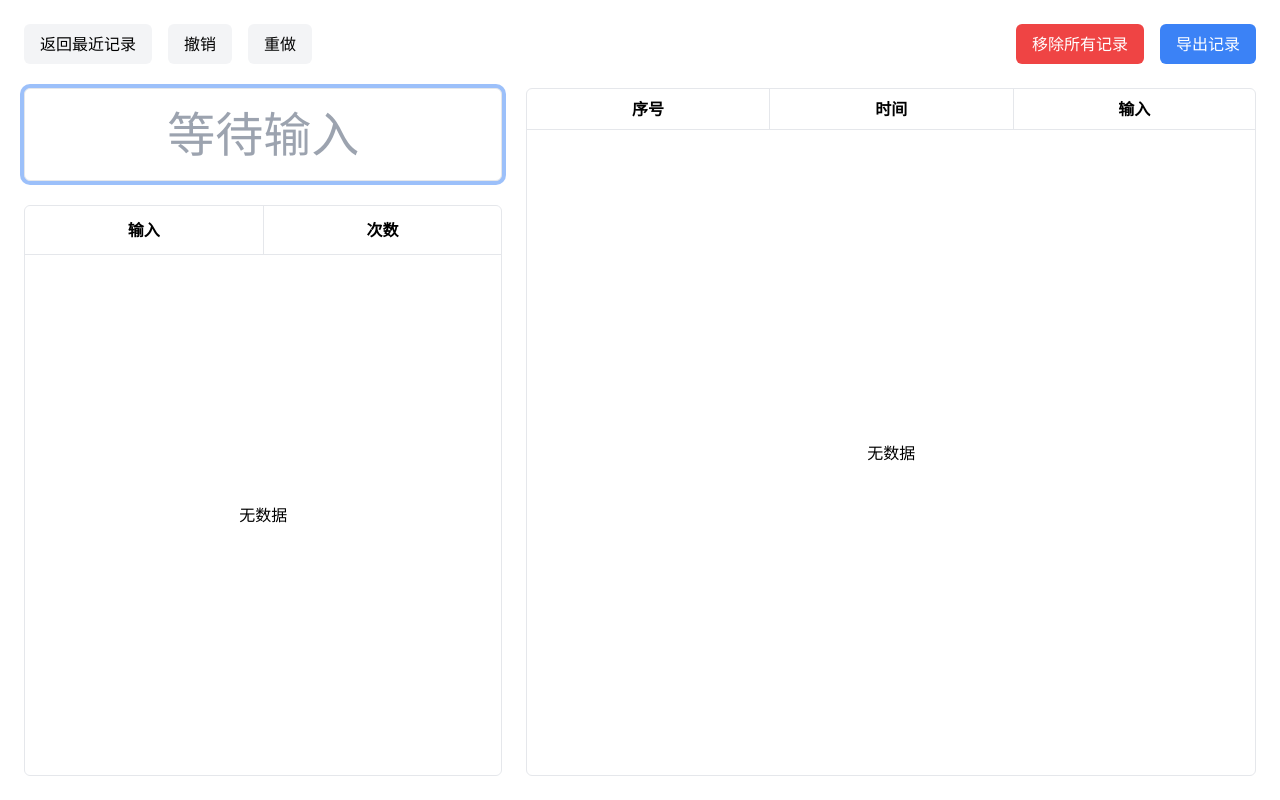
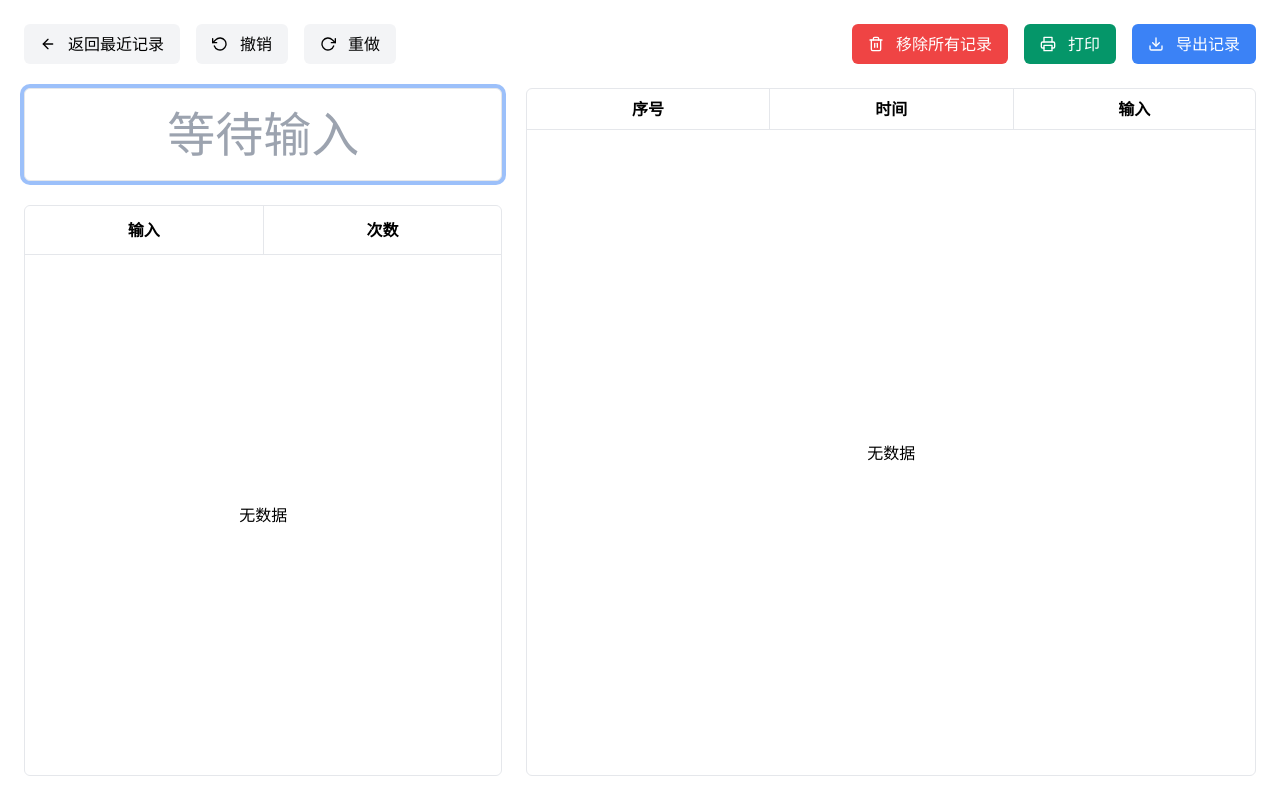
Before and after one commit to Lifeni/what-to-count, a React (Vite) app: page / in a window 1280 px wide. Both pictures are taken after a click on the button "新建记录". Built offline with nearby package versions, Linux system fonts and the light colour scheme.

Commit message:
添加部分按钮及图标

```diff
--- a/package.json
+++ b/package.json
@@ -43,6 +43,7 @@
     "dayjs": "^1.10.6",
     "electron-log": "^4.4.0",
     "electron-store": "^8.0.0",
-    "localforage": "^1.9.0"
+    "localforage": "^1.9.0",
+    "react-icons": "^4.2.0"
   }
 }
--- a/src/renderer/App.tsx
+++ b/src/renderer/App.tsx
@@ -1,18 +1,20 @@
-import React, { createContext, useState } from 'react'
+import React, { createContext, Dispatch, SetStateAction, useState } from 'react'
 import Count from './views/Count'
 import Start from './views/Start'
+
+export const ViewContext = createContext<Dispatch<
+  SetStateAction<ViewType>
+> | null>(null)
 
 const App = () => {
   const [view, setView] = useState<ViewType>('start')
 
   return (
-    <div className="h-screen w-full font-sans p-6">
-      {view === 'start' ? (
-        <Start setView={setView} />
-      ) : view === 'count' ? (
-        <Count setView={setView} />
-      ) : null}
-    </div>
+    <ViewContext.Provider value={setView}>
+      <div className="h-screen w-full font-sans p-6">
+        {view === 'start' ? <Start /> : view === 'count' ? <Count /> : null}
+      </div>
+    </ViewContext.Provider>
   )
 }
 
--- a/src/renderer/components/Bar.tsx
+++ b/src/renderer/components/Bar.tsx
@@ -1,17 +1,41 @@
-import React from 'react'
+import { ViewContext } from '@renderer/App'
+import React, { useContext } from 'react'
+import {
+  FiArrowLeft,
+  FiDownload,
+  FiPrinter,
+  FiRotateCcw,
+  FiRotateCw,
+  FiTrash2,
+} from 'react-icons/fi'
 import Button from './Button'
 
 const Bar = () => {
+  const setView = useContext(ViewContext)
+
   return (
     <div className="flex justify-between gap-4">
       <section className="flex gap-4">
-        <Button>返回最近记录</Button>
-        <Button>撤销</Button>
-        <Button>重做</Button>
+        <Button action={() => setView && setView('start')}>
+          <FiArrowLeft /> 返回最近记录
+        </Button>
+        <Button>
+          <FiRotateCcw /> 撤销
+        </Button>
+        <Button>
+          <FiRotateCw /> 重做
+        </Button>
       </section>
       <section className="flex gap-4">
-        <Button color="red">移除所有记录</Button>
-        <Button color="blue">导出记录</Button>
+        <Button color="red-500">
+          <FiTrash2 /> 移除所有记录
+        </Button>
+        <Button color="green-600">
+          <FiPrinter /> 打印
+        </Button>
+        <Button color="blue-500">
+          <FiDownload /> 导出记录
+        </Button>
       </section>
     </div>
   )
--- a/src/renderer/components/Button.tsx
+++ b/src/renderer/components/Button.tsx
@@ -2,17 +2,19 @@ import React, { ReactNode } from 'react'
 
 interface Props {
   color?: string
+  disabled?: boolean
   action?: () => void
   children: ReactNode | string
 }
 
-const Button = ({ color, action, children = '按钮' }: Props) => {
+const Button = ({ color, disabled, action, children = '按钮' }: Props) => {
   return (
     <button
-      className={`${color ? `bg-${color}-500` : 'bg-gray-100'} ${
+      className={`${color ? `bg-${color}` : 'bg-gray-100'} ${
         color ? `text-white` : `text-black`
-      } px-4 py-2 rounded-md focus:ring-4`}
+      } px-4 py-2 rounded-md flex items-center gap-3 disabled:cursor-not-allowed disabled:opacity-70 focus:ring-4`}
       onClick={action}
+      disabled={disabled}
     >
       {children}
     </button>
--- a/src/renderer/views/Count.tsx
+++ b/src/renderer/views/Count.tsx
@@ -6,11 +6,7 @@ import Statistics from '../components/Statistics'
 
 const InputContext = createContext([])
 
-interface Props {
-  setView: Dispatch<SetStateAction<ViewType>>
-}
-
-const Count = ({ setView }: Props) => {
+const Count = () => {
   return (
     <InputContext.Provider value={[]}>
       <main className="h-full flex flex-col gap-6">
--- a/src/renderer/views/Start.tsx
+++ b/src/renderer/views/Start.tsx
@@ -1,11 +1,11 @@
+import { ViewContext } from '@renderer/App'
+import Button from '@renderer/components/Button'
 import localforage from 'localforage'
-import React, { Dispatch, SetStateAction, useEffect, useState } from 'react'
+import React, { useContext, useEffect, useState } from 'react'
+import { FiPlus } from 'react-icons/fi'
 
-interface Props {
-  setView: Dispatch<SetStateAction<ViewType>>
-}
-
-const Start = ({ setView }: Props) => {
+const Start = () => {
+  const setView = useContext(ViewContext)
   const [records, setRecords] = useState<string[]>([])
 
   useEffect(() => {
@@ -13,19 +13,19 @@ const Start = ({ setView }: Props) => {
   }, [])
 
   const handleNewRecord = () => {
-    setView('count')
+    if (setView) {
+      setView('count')
+    }
   }
 
   return (
     <main className="w-100 max-w-xl h-full mx-auto flex flex-col items-center justify-center gap-6">
       <section className="w-full col-span-1 flex gap-6 justify-between">
         <h1 className="text-2xl px-2">最近的记录</h1>
-        <button
-          className="bg-blue-500 text-white px-4 py-2 rounded-md focus:ring-4"
-          onClick={handleNewRecord}
-        >
+        <Button color="blue-500" action={handleNewRecord}>
+          <FiPlus />
           新建记录
-        </button>
+        </Button>
       </section>
       <div className="w-full border h-80 p-6 rounded-md">
         {records.length === 0 ? (
--- a/tailwind.config.js
+++ b/tailwind.config.js
@@ -12,6 +12,7 @@ module.exports = {
         'Segoe UI Emoji',
       ],
     },
+    extend: {},
   },
   variants: {
     extend: {},
```
Also changed, not shown: 1 other file (tests, documents, lock files or other folders).
